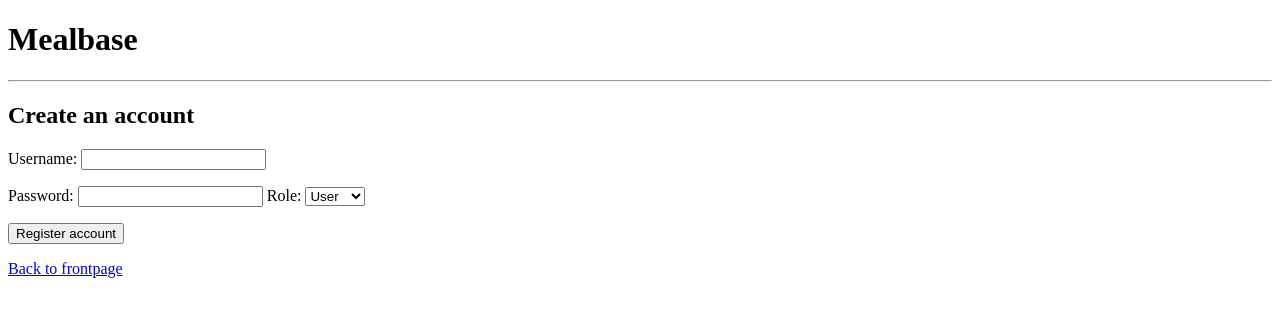
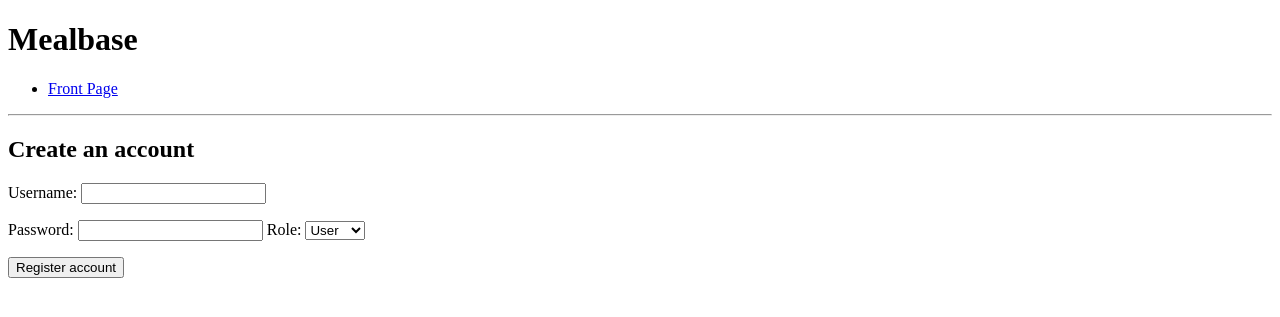
Before and after one commit to eemilhaa/mealbase, a Flask app: page /register in a window 1280 px wide. Shown: the top 317 px of the page. Run offline with Flask 2, Linux system fonts and the light colour scheme.

Commit message:
move frontpage link to layout.html

```diff
--- a/mealbase/templates/ingredients.html
+++ b/mealbase/templates/ingredients.html
@@ -6,5 +6,4 @@
 {{ ingredient[0] }}
 <hr>
 {% endfor %}
-<a href="/">Frontpage</a>
 {% endblock %}
--- a/mealbase/templates/layout.html
+++ b/mealbase/templates/layout.html
@@ -8,6 +8,12 @@
   <ul>
     <li><a href="/">Front Page</a></li>
     <li><a href="/logout">Log out</a></li>
+  </ul>
+</nav>
+{% else %}
+<nav>
+  <ul>
+    <li><a href="/">Front Page</a></li>
   </ul>
 </nav>
 {% endif %}
--- a/mealbase/templates/log_meal.html
+++ b/mealbase/templates/log_meal.html
@@ -13,5 +13,4 @@ Main ingredients (separate with a comma + space: ingredient1, ingredient2, ...):
 <input type="submit" value="Log">
 <input type="hidden" name="csrf_token" value="{{ session.csrf_token }}">
 </form>
-<a href="/">Back</a>
 {% endblock %}
--- a/mealbase/templates/login.html
+++ b/mealbase/templates/login.html
@@ -8,6 +8,5 @@ Password: <input type="password" name="password", value={{ prefill_password }}>
 <p>
 <input type="submit" value="Login">
 <p>
-<a href="/">Back to frontpage</a>
 </form>
 {% endblock %}
--- a/mealbase/templates/meal_log.html
+++ b/mealbase/templates/meal_log.html
@@ -8,5 +8,4 @@
 <b>Date:</b> {{ row[1].strftime("%Y-%m-%d") }}
 <hr>
 {% endfor %}
-<a href="/">Frontpage</a>
 {% endblock %}
--- a/mealbase/templates/register.html
+++ b/mealbase/templates/register.html
@@ -14,6 +14,5 @@ Role:
 <p>
 <input type="submit" value="Register account">
 <p>
-<a href="/">Back to frontpage</a>
 </form>
 {% endblock %}
--- a/mealbase/templates/suggestions.html
+++ b/mealbase/templates/suggestions.html
@@ -10,5 +10,4 @@ Ingredients you have not eaten in a while:
 <b>Days since last eating:</b> {{suggestion[1]}}
 <hr>
 {% endfor %}
-<a href="/">Frontpage</a>
 {% endblock %}
```
